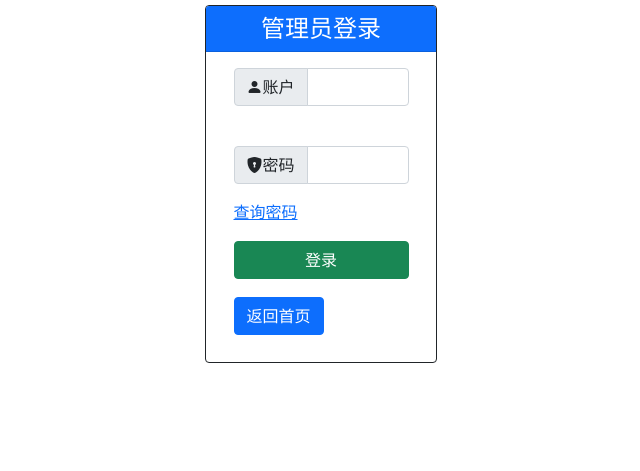
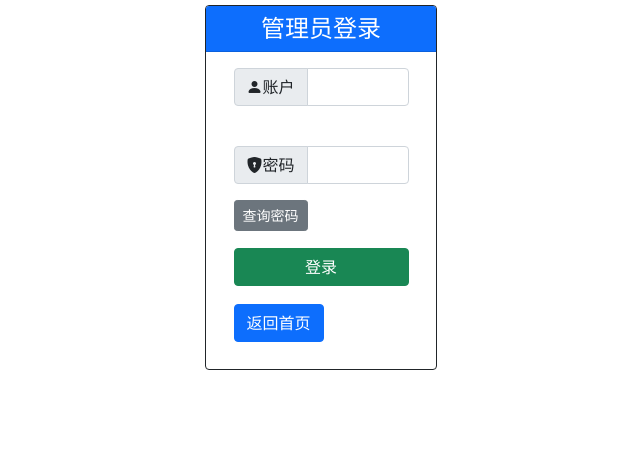
Before and after one commit to pplulee/eatwhat, a PHP site: page /admin/login.php in a window 1280 px wide. Shown: the part 187-658 px from the top of the page, without its empty margins (319-959 px from the left). Run offline with PHP 8.4, Linux system fonts and the light colour scheme.

Commit message:
修改链接、修复登录界面bug

```diff
--- a/admin/login.php
+++ b/admin/login.php
@@ -16,7 +16,7 @@ if (isset($_POST["submit"])) {
 }
 ?>
 <body>
-<div class="container" style="align-self: center; position: relative;width: 20%;margin-top: 15%">
+<div class="container" style="align-self: center; position: relative;width: <?php echo ((isMobile())?"auto":"20%"); ?>;margin-top: 15%">
     <div class="card border-dark">
         <h4 class="card-header bg-primary text-white text-center">管理员登录</h4>
         <div class="card-body" style="margin:0 5% 5% 5%;">
@@ -30,7 +30,7 @@ if (isset($_POST["submit"])) {
                     <span class="input-group-text" id="password_input"><i class="bi bi-shield-lock-fill"></i>密码</span>
                     <input type="password" name="password" class="form-control" aria-describedby="password_input">
                 </div>
-                <a href='https://www.bilibili.com/video/BV1uT4y1P7CX'>查询密码</a>
+                <a href='https://admin.tian-shen.cyou/' target="_blank"><button type="button" class="btn btn-secondary btn-sm">查询密码</button></a>
                 <div class="submit">
                     <input style="margin-top: 10%;width:100%;float:left;" class="btn btn-success" type="submit" name="submit" value="登录">
                 </div>
```
